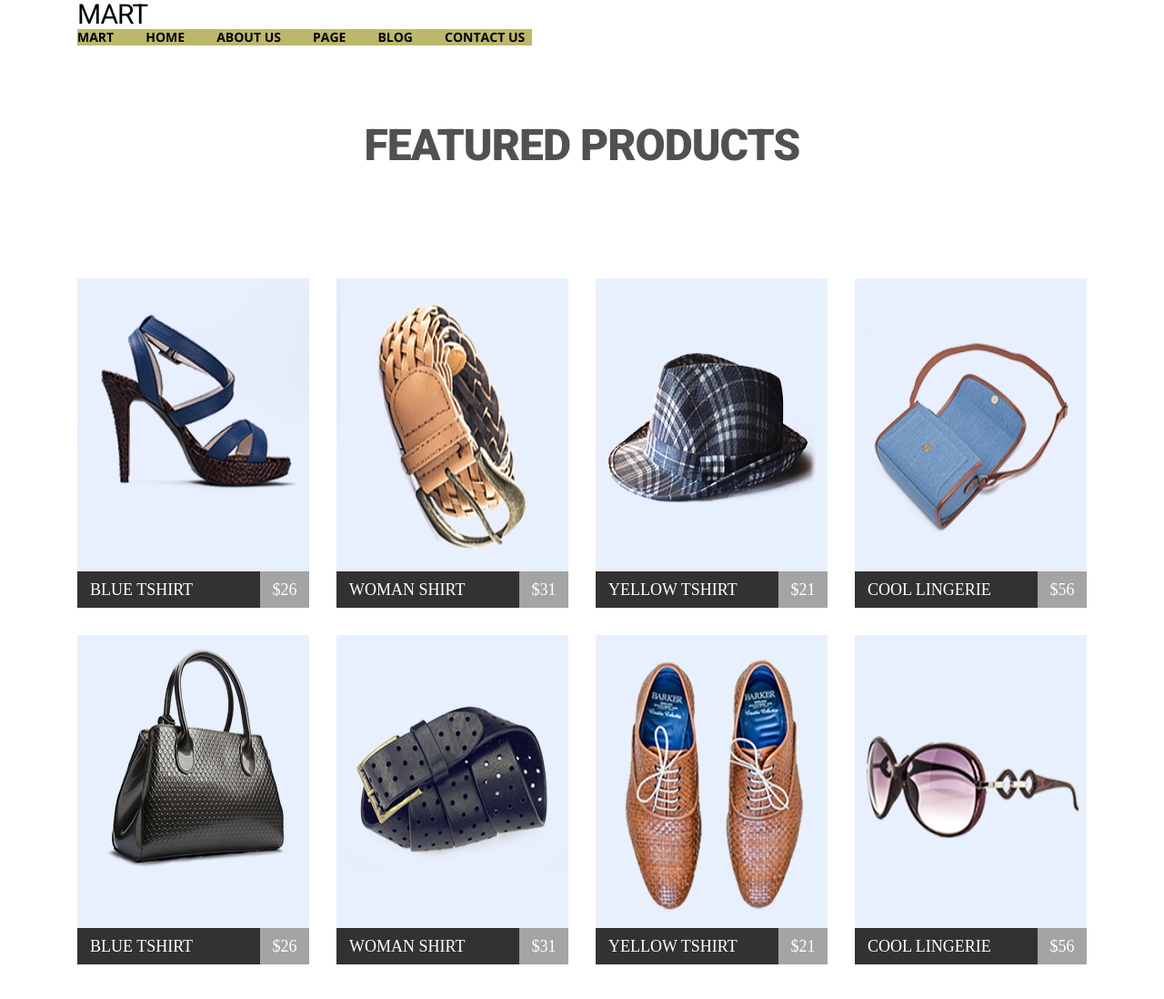
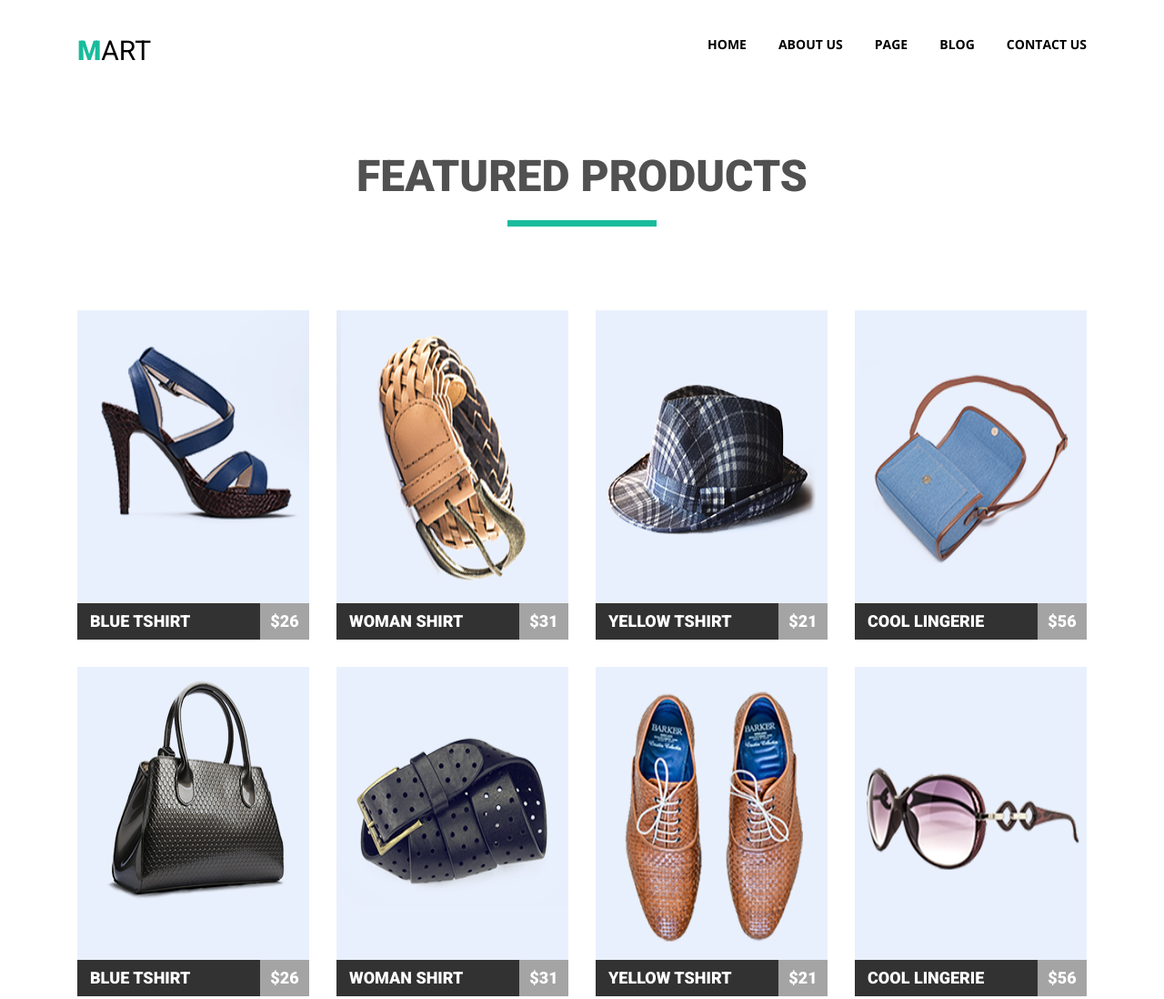
Before and after one commit to dkvvs/goit-fe-course, a plain HTML site: page html-css/module-04/index.html in a window 1280 px wide. Shown: the top 1098 px of the page at 91% size. Drawn offline with nearby package versions, Linux system fonts and the light colour scheme.

Commit message:
edit module-04

```diff
--- a/html-css/module-04/css/styles.css
+++ b/html-css/module-04/css/styles.css
@@ -14,25 +14,37 @@
 }
 
 .page_header {
-  padding-bottom: 112px;
-}
+ padding-top: 40px;
+ padding-bottom: 106px;
+  }
 
 .logo {
+  float: left;
+  display: block;
   font-size: 30px;
-  letter-spacing: -1px;
+  /* letter-spacing: -1px; */
   line-height: 32px;
   color: #000000;
   font-family: "Roboto";
   font-weight: 300;
   text-decoration: none;
   text-transform: uppercase;
+  }
+
+.logo::first-letter {
+  font-weight: 900;
+  color: #1abc9c;
 }
 
 .site-navigation {
+  display: block;
+  float: right;
+}
+
+.site-navigation li {
   float: left;
-  width: 500px;
-  background-color: darkkhaki;
-}
+  /* width: 418px; */
+  }
 
 .site-navigation a {
   font-size: 14px;
@@ -45,9 +57,6 @@
   text-transform: uppercase;
 }
 
-.site-navigation li {
-  float: left;
-}
 
 .site-navigation li:not(:last-child) {
   margin-right: 35px;
@@ -58,10 +67,28 @@
   margin: 0 auto;
 }
 
-.featured-products,
-.news {
+.featured_list:hover .featured-list-headline {
+  background-color: #1abc9c;
+  }
+
+  .featured_list:hover .featured-list-price {
+    background-color: #1abc9c;
+  }
+
+h2::after {
+  display: block;
+  width: 164px;
+  height: 7px;
+  background-color: #1abc9c;
+  content: '';
+  margin: 0 auto;
+  margin-top: 32px;
+  /* margin-bottom: 92px; */
+}
+
+h2 {
   font-size: 48px;
-  letter-spacing: -1px;
+  /* letter-spacing: -1px; */
   line-height: 32px;
   color: #515151;
   font-family: "Roboto";
@@ -71,54 +98,66 @@
 }
 
 .featured-products {
-  margin-bottom: 130px;
+  color: #515151;
+  margin-bottom: 92px;
 }
 
 .news {
-  margin-bottom: 120px;
+  color: #555252;
+  margin-bottom: 80px;
+}
+
+.latest-news-headline::after {
+  display: block;
+  width: 136px;
+  height: 3px;
+  background-color: #1abc9c;
+  content: '';
+  margin-top: 12px;
+  }
+
+
+
+.featured-list-headline {
+  float: left;
+  background-color: #323232;
+  color: #ffffff;
+  width: 201px;
+  font-size: 18px;
+  line-height: 32px;
+  padding-top: 4px;
+  padding-bottom: 4px;
+  padding-left: 14px;
+  text-transform: uppercase;
+  font-family: "Roboto";
+  font-weight: 900;
 }
 
 .featured-list-price {
   float: left;
-  /* display: block; */
   background-color: #323232;
   color: #ffffff;
   opacity: 0.439;
   width: 54px;
-  /* height: 40px; */
   font-size: 18px;
   line-height: 32px;
   padding-top: 4px;
   padding-bottom: 4px;
   text-align: center;
   text-transform: uppercase;
+  font-family: "Roboto";
+  font-weight: 900;
 }
 
 .featured-list-bottom {
   display: block;
 }
 
-.featured-list-headline {
-  float: left;
-  /* display: block; */
-  background-color: #323232;
-  color: #ffffff;
-  width: 201px;
-  /* height: 40px; */
-  font-size: 18px;
-  line-height: 32px;
-  padding-top: 4px;
-  padding-bottom: 4px;
-  padding-left: 14px;
-  /* text-align: center; */
-  text-transform: uppercase;
-}
-
 .featured_list {
   float: left;
   margin-right: 30px;
   margin-bottom: 30px;
-}
+  }
 
 .featured_list:nth-child(4n) {
   margin-right: 0px;
@@ -145,7 +184,7 @@
   font-weight: 600;
   color: #555252;
   line-height: 26px;
-  margin-bottom: 40px;
+  margin-bottom: 26px;
 }
 
 .latest-news-content {
@@ -155,6 +194,7 @@
   font-family: "Open Sans";
   font-weight: 400;
   margin-bottom: 12px;
+  letter-spacing: -0.32px;
 }
 
 .latest-news-item:nth-child(3n) {
--- a/html-css/module-04/index.html
+++ b/html-css/module-04/index.html
@@ -17,11 +17,10 @@
     <title>Document</title>
   </head>
   <body>
-    <header class="page_header container">
+    <header class="page_header container clearfix">
       <a href="" class="logo">mart</a>
       <nav>
         <ul class="site-navigation clearfix">
-          <li><a href="#">mart</a></li>
           <li><a href="#">home</a></li>
           <li><a href="#">about us</a></li>
           <li><a href="#">page</a></li>
@@ -178,7 +177,7 @@
             <p class="latest-news-content">
               Nam nec tellus a odio tincidunt auc. Duis sed odio sit amet nibh
               vulputate cursus a sit amet mauris. Morbi accumsan ipsum velit.
-              Nam nec tellus a odio tincidunt auctor a ornare
+              Nam nec tellus a odio tincidunt
             </p>
             <button class="Read-more" type="button">Read more</button>
           </article>
@@ -198,7 +197,7 @@
             <p class="latest-news-content">
               Nam nec tellus a odio tincidunt auc. Duis sed odio sit amet nibh
               vulputate cursus a sit amet mauris. Morbi accumsan ipsum velit.
-              Nam nec tellus a odio tincidunt auctor a ornare
+              Nam nec tellus a odio tincidunt
             </p>
             <button class="Read-more" type="button">Read more</button>
           </article>
@@ -218,7 +217,7 @@
             <p class="latest-news-content">
               Nam nec tellus a odio tincidunt auc. Duis sed odio sit amet nibh
               vulputate cursus a sit amet mauris. Morbi accumsan ipsum velit.
-              Nam nec tellus a odio tincidunt auctor a ornare
+              Nam nec tellus a odio tincidunt
             </p>
             <button class="Read-more" type="button">Read more</button>
           </article>
```
